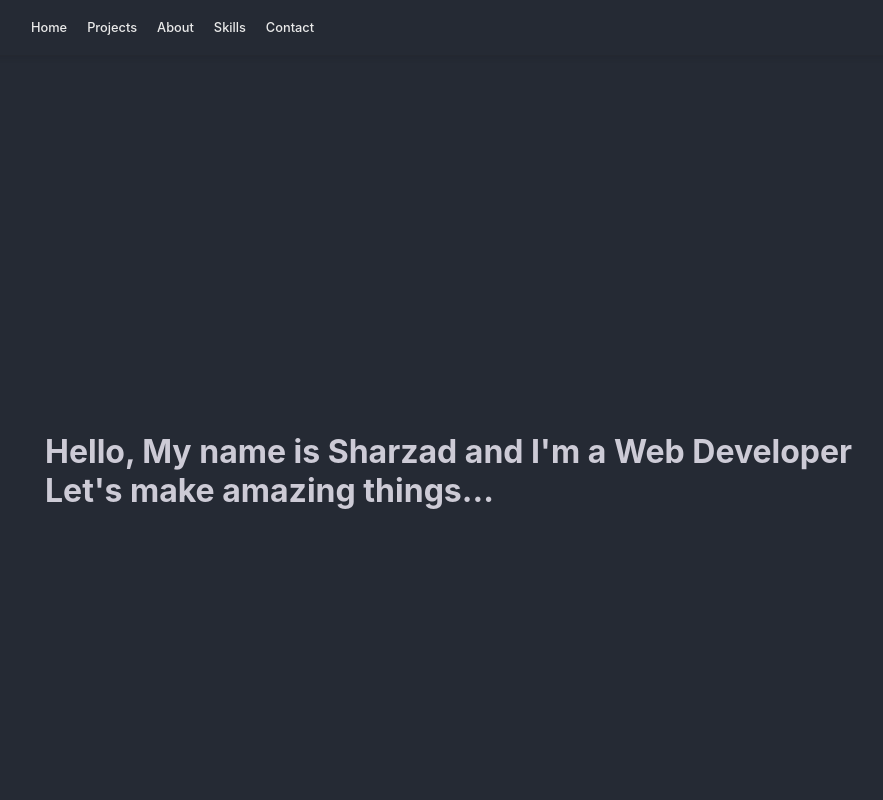
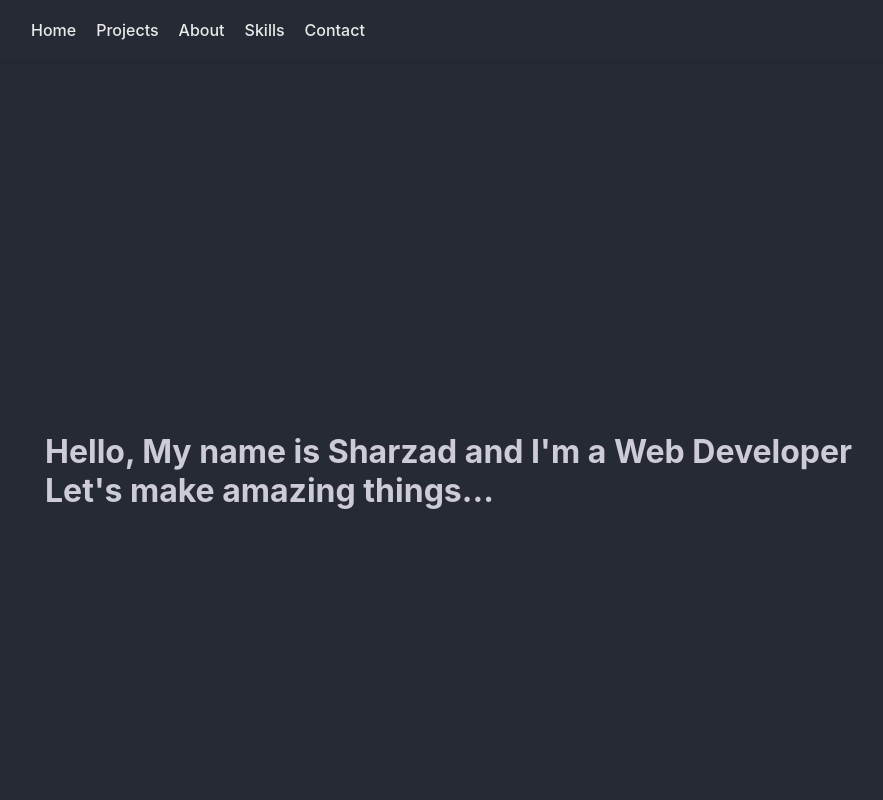
Before and after one commit to Shahrzad-gh/Portfolio, a React (Create React App) app: page / in a window 1280 px wide. Shown: the top 800 px of the page, without its empty margins (19-902 px from the left). Built offline with nearby package versions, Linux system fonts and the light colour scheme; no server answers.

Commit message:
update font size

```diff
--- a/src/components/Navbar/Navbar.css
+++ b/src/components/Navbar/Navbar.css
@@ -38,7 +38,7 @@
 }
 .navbar a:link {
   color: #eaeaea;
-  font-size: 1vw;
+  /* font-size: 1vw; */
 }
 .navbar a:visited {
   color: #eaeaea;
```
